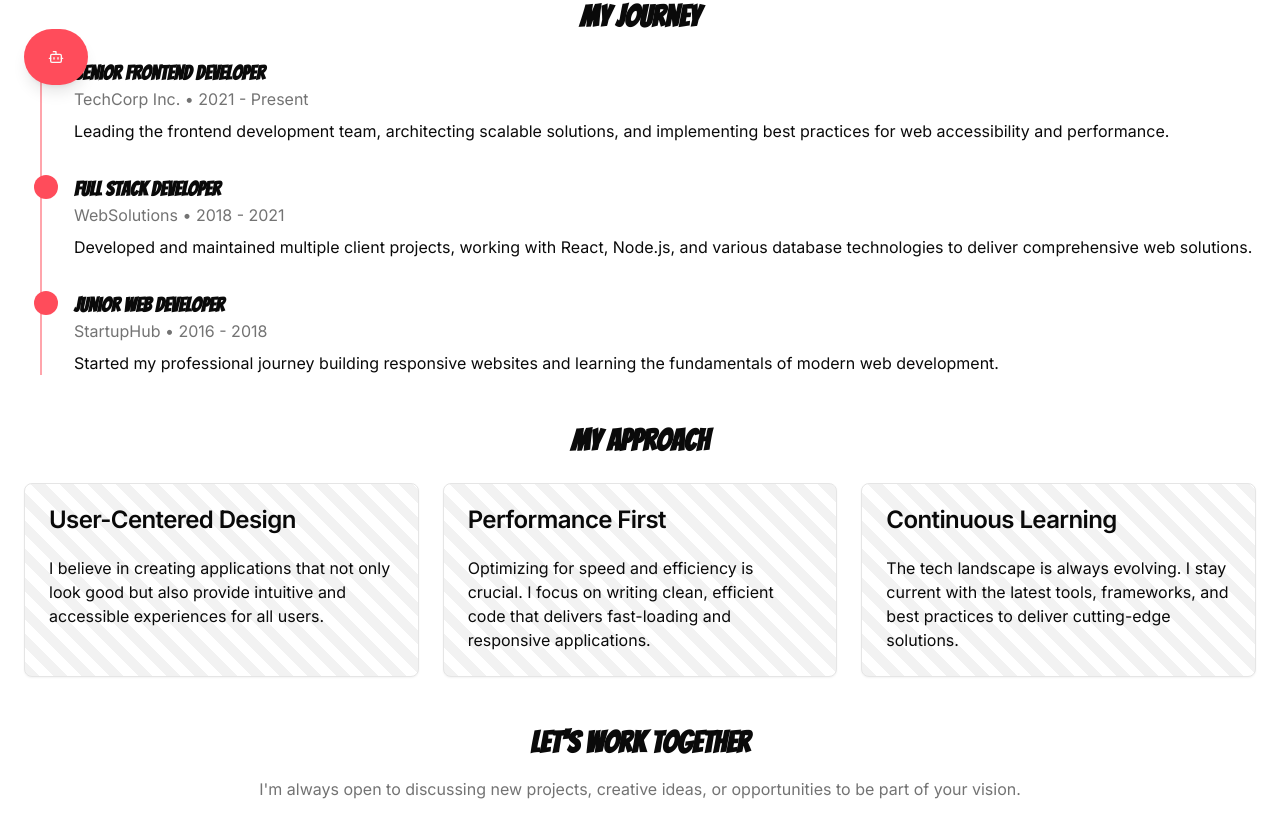
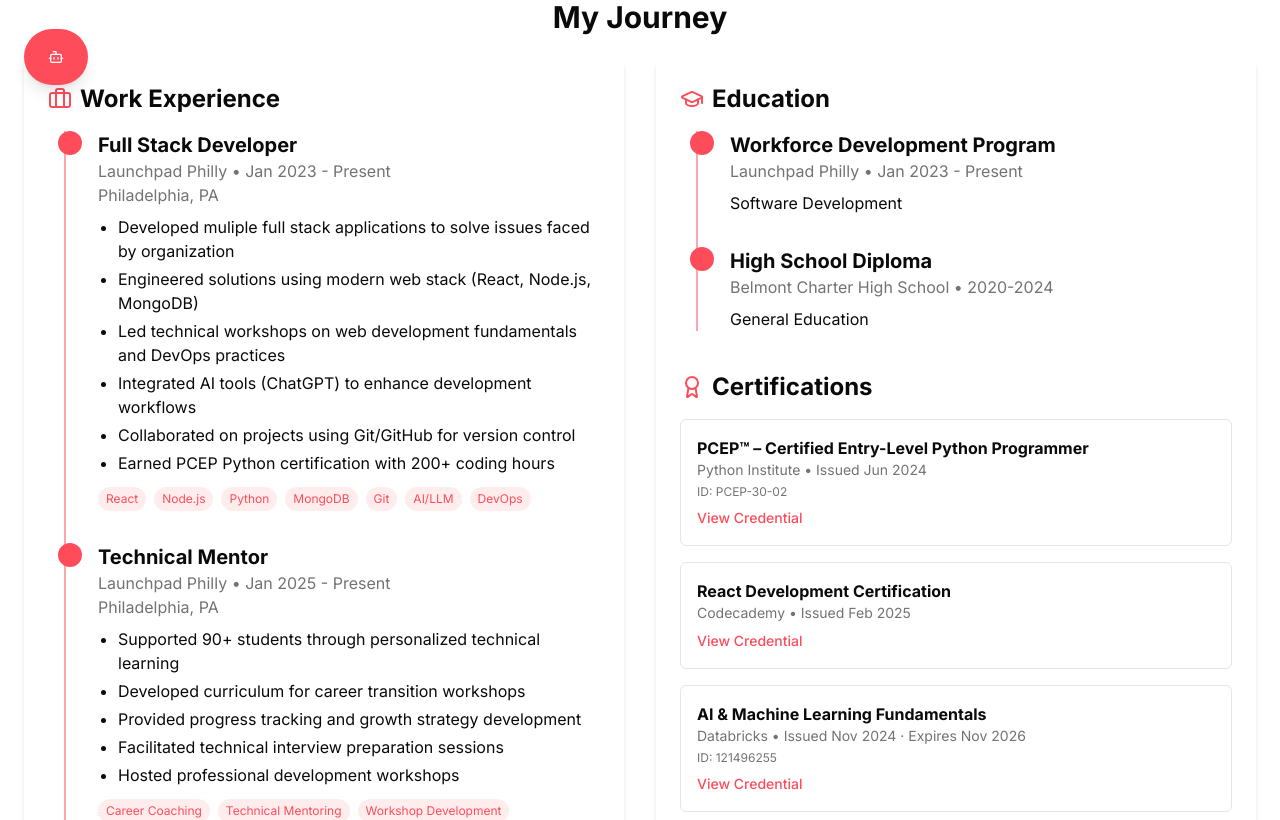
Before and after one commit to AD-Archer/AD-Archer, a Next.js app: page /about in a window 1280 px wide. Shown: the part 691-1511 px from the top of the page. Built offline with nearby package versions, Linux system fonts and the light colour scheme.

Commit message:
update minor information about myself

```diff
--- a/app/about/page.tsx
+++ b/app/about/page.tsx
@@ -3,9 +3,10 @@
 import { motion } from "framer-motion"
 import { Button } from "@/components/ui/button"
 import { Card, CardContent, CardHeader, CardTitle } from "@/components/ui/card"
-import { Download, Mail, FileText } from "lucide-react"
+import { Mail, FileText, Briefcase, GraduationCap, Award } from "lucide-react"
 import Link from "next/link"
 import Image from "next/image"
+import { jobs, education, certifications } from "@/lib/data"
 
 export default function AboutPage() {
   return (
@@ -62,7 +63,7 @@
             </p>
             <p className="text-muted-foreground">
               When I&#39;m not coding, you can find me exploring new technologies, contributing to open-source projects, or
-              sharing my knowledge through blog posts and community events. I believe in continuous learning and pushing
+              sharing my knowledge through linkedin posts and community events. I believe in continuous learning and pushing
               the boundaries of what&#39;s possible using technologies.
             </p>
           </div>
@@ -87,39 +88,84 @@
       <div className="space-y-12">
         <motion.div initial={{ opacity: 0, y: 20 }} animate={{ opacity: 1, y: 0 }} transition={{ duration: 0.5 }}>
           <h2 className="text-3xl font-bold mb-6 text-center">My Journey</h2>
-          <div className="relative border-l-2 border-primary/50 ml-4 pl-8 space-y-8">
-            <div className="relative">
-              <div className="absolute -left-10 top-0 w-6 h-6 rounded-full bg-primary"></div>
-              <h3 className="text-xl font-bold">Senior Frontend Developer</h3>
-              <p className="text-muted-foreground">TechCorp Inc. • 2021 - Present</p>
-              <p className="mt-2">
-                Leading the frontend development team, architecting scalable solutions, and implementing best practices
-                for web accessibility and performance.
-              </p>
+
+          <div className="grid md:grid-cols-2 gap-8">
+            {/* Education Section */}
+            {/* Work Experience Section */}
+            <div className="bg-card rounded-lg p-6 shadow-md">
+              <h3 className="text-2xl font-bold mb-4 flex items-center">
+                <Briefcase className="mr-2 h-6 w-6 text-primary" />
+                Work Experience
+              </h3>
+              <div className="relative border-l-2 border-primary/50 ml-4 pl-8 space-y-8">
+                {jobs.map((job, index) => (
+                  <div key={index} className="relative">
+                    <div className="absolute -left-10 top-0 w-6 h-6 rounded-full bg-primary"></div>
+                    <h3 className="text-xl font-bold">{job.title}</h3>
+                    <p className="text-muted-foreground">{job.company} • {job.duration}</p>
+                    <p className="text-muted-foreground mb-2">{job.location}</p>
+                    <ul className="list-disc pl-5 space-y-1 mt-2">
+                      {job.achievements.map((achievement, i) => (
+                        <li key={i}>{achievement}</li>
+                      ))}
+                    </ul>
+                    <div className="flex flex-wrap gap-2 mt-3">
+                      {job.techStack.map((tech, i) => (
+                        <span key={i} className="bg-primary/10 text-primary px-2 py-1 rounded-full text-xs">
+                          {tech}
+                        </span>
+                      ))}
+                    </div>
+                  </div>
+                ))}
+              </div>
+            </div>
+            <div className="bg-card rounded-lg p-6 shadow-md">
+              <h3 className="text-2xl font-bold mb-4 flex items-center">
+                <GraduationCap className="mr-2 h-6 w-6 text-primary" />
+                Education
+              </h3>
+              <div className="relative border-l-2 border-primary/50 ml-4 pl-8 space-y-8">
+                {education.map((edu, index) => (
+                  <div key={index} className="relative">
+                    <div className="absolute -left-10 top-0 w-6 h-6 rounded-full bg-primary"></div>
+                    <h3 className="text-xl font-bold">{edu.degree}</h3>
+                    <p className="text-muted-foreground">{edu.institution} • {edu.years}</p>
+                    <p className="mt-2">{edu.field}</p>
+                  </div>
+                ))}
+              </div>
+
+              {/* Certifications Section */}
+              <div className="mt-10">
+                <h3 className="text-2xl font-bold mb-4 flex items-center">
+                  <Award className="mr-2 h-6 w-6 text-primary" />
+                  Certifications
+                </h3>
+                <div className="space-y-4">
+                  {certifications.map((cert, index) => (
+                    <div key={index} className="bg-background/50 p-4 rounded-md border border-border">
+                      <h4 className="font-bold">{cert.title}</h4>
+                      <p className="text-muted-foreground text-sm">{cert.issuer} • {cert.date}</p>
+                      {cert.credentialId && (
+                        <p className="text-xs text-muted-foreground mt-1">ID: {cert.credentialId}</p>
+                      )}
+                      {cert.link && (
+                        <Button variant="link" size="sm" className="p-0 h-auto mt-2" asChild>
+                          <Link href={cert.link} target="_blank" rel="noopener noreferrer">
+                            View Credential
+                          </Link>
+                        </Button>
+                      )}
+                    </div>
+                  ))}
+                </div>
+              </div>
             </div>
 
-            <div className="relative">
-              <div className="absolute -left-10 top-0 w-6 h-6 rounded-full bg-primary"></div>
-              <h3 className="text-xl font-bold">Full Stack Developer</h3>
-              <p className="text-muted-foreground">WebSolutions • 2018 - 2021</p>
-              <p className="mt-2">
-                Developed and maintained multiple client projects, working with React, Node.js, and various database
-                technologies to deliver comprehensive web solutions.
-              </p>
-            </div>
 
-            <div className="relative">
-              <div className="absolute -left-10 top-0 w-6 h-6 rounded-full bg-primary"></div>
-              <h3 className="text-xl font-bold">Junior Web Developer</h3>
-              <p className="text-muted-foreground">StartupHub • 2016 - 2018</p>
-              <p className="mt-2">
-                Started my professional journey building responsive websites and learning the fundamentals of modern web
-                development.
-              </p>
-            </div>
           </div>
         </motion.div>
-
         <motion.div
           initial={{ opacity: 0, y: 20 }}
           animate={{ opacity: 1, y: 0 }}
--- a/app/contact/page.tsx
+++ b/app/contact/page.tsx
@@ -45,7 +45,7 @@
                 </div>
                 <div>
                   <h3 className="font-medium">Email</h3>
-                  <p className="text-sm text-muted-foreground">contact@example.com</p>
+                  <p className="text-sm text-muted-foreground">adarcher21@gmail.com</p>
                 </div>
               </div>
 
@@ -55,7 +55,7 @@
                 </div>
                 <div>
                   <h3 className="font-medium">Phone</h3>
-                  <p className="text-sm text-muted-foreground">+1 (555) 123-4567</p>
+                  <p className="text-sm text-muted-foreground">+1 (267) 225-6778</p>
                 </div>
               </div>
 
@@ -65,7 +65,7 @@
                 </div>
                 <div>
                   <h3 className="font-medium">Location</h3>
-                  <p className="text-sm text-muted-foreground">New York, NY, USA</p>
+                  <p className="text-sm text-muted-foreground">Philadelphia, PA, USA</p>
                 </div>
               </div>
             </CardContent>
@@ -79,7 +79,7 @@
             <CardContent>
               <div className="grid grid-cols-2 gap-4">
                 <Link
-                  href="https://github.com"
+                  href="https://github.com/ad-archer"
                   target="_blank"
                   rel="noopener noreferrer"
                   className="flex flex-col items-center p-4 bg-background rounded-lg border hover:bg-muted transition-colors"
@@ -89,7 +89,7 @@
                 </Link>
 
                 <Link
-                  href="https://linkedin.com"
+                  href="https://linkedin.com/in/antonio-archer"
                   target="_blank"
                   rel="noopener noreferrer"
                   className="flex flex-col items-center p-4 bg-background rounded-lg border hover:bg-muted transition-colors"
@@ -100,7 +100,7 @@
               </div>
             </CardContent>
             <CardFooter className="flex justify-center border-t pt-4">
-              <p className="text-sm text-muted-foreground">Response time: Usually within 24 hours</p>
+              <p className="text-sm text-muted-foreground">Response time: Usually within 48 hours</p>
             </CardFooter>
           </Card>
         </motion.div>
--- a/app/globals.css
+++ b/app/globals.css
@@ -79,7 +79,7 @@
   h4,
   h5,
   h6 {
-    @apply font-bangers;
+    @apply font-bold;
   }
 }
 
--- a/components/footer.tsx
+++ b/components/footer.tsx
@@ -15,7 +15,7 @@
             </p>
             <div className="flex items-center gap-4">
               <Link
-                href="https://github.com"
+                href="https://github.com/ad-archer"
                 target="_blank"
                 rel="noreferrer"
                 className="hover:text-primary transition-colors"
@@ -24,7 +24,7 @@
                 <span className="sr-only">GitHub</span>
               </Link>
               <Link
-                href="https://linkedin.com"
+                href="https://linkedin.com/in/antonio-archer"
                 target="_blank"
                 rel="noreferrer"
                 className="hover:text-primary transition-colors"
@@ -33,7 +33,7 @@
                 <span className="sr-only">LinkedIn</span>
               </Link>
               <Link
-                href="https://twitter.com"
+                href="https://twitter.com/@ad_archer_"
                 target="_blank"
                 rel="noreferrer"
                 className="hover:text-primary transition-colors"
@@ -41,7 +41,7 @@
                 <Twitter className="h-5 w-5" />
                 <span className="sr-only">Twitter</span>
               </Link>
-              <Link href="mailto:contact@example.com" className="hover:text-primary transition-colors">
+              <Link href="mailto:adarcher21@gmail.com" className="hover:text-primary transition-colors">
                 <Mail className="h-5 w-5" />
                 <span className="sr-only">Email</span>
               </Link>
```
